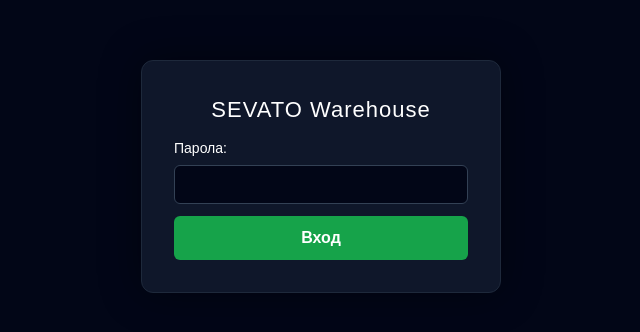
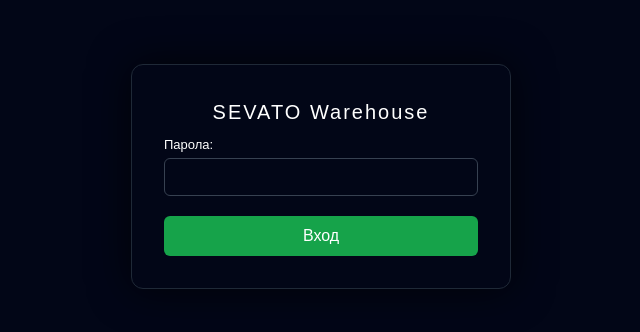
Before and after one commit to ufoxemnogogotin-cmyk/sevato-warehouse, a Next.js app: page /login in a window 1280 px wide. Shown: the part 224-556 px from the top of the page, without its empty margins (319-959 px from the left). Built offline with nearby package versions, Linux system fonts and the light colour scheme.

Commit message:
Simplify auth: client-side password guard

```diff
--- a/src/app/AuthGuard.tsx
+++ b/src/app/AuthGuard.tsx
@@ -1,24 +1,39 @@
 "use client";
 
-import { useEffect } from "react";
+import { useEffect, useState } from "react";
 import { usePathname, useRouter } from "next/navigation";
+
+const STORAGE_KEY = "sevato_warehouse_auth";
+const PASSWORD = process.env.NEXT_PUBLIC_WAREHOUSE_ADMIN_PASSWORD ?? "";
 
 export default function AuthGuard({ children }: { children: React.ReactNode }) {
   const router = useRouter();
   const pathname = usePathname();
+  const [ready, setReady] = useState(false);
 
   useEffect(() => {
-    const isLogin = pathname === "/login";
+    // login страницата е публична
+    if (pathname === "/login") {
+      setReady(true);
+      return;
+    }
 
-    const auth =
+    // четем от localStorage
+    const token =
       typeof window !== "undefined"
-        ? localStorage.getItem("warehouse-auth")
+        ? localStorage.getItem(STORAGE_KEY)
         : null;
 
-    if (!auth && !isLogin) {
+    // ако няма токен → пращаме към /login
+    if (!token || token !== PASSWORD) {
       router.replace(`/login?from=${encodeURIComponent(pathname || "/")}`);
+      return;
     }
+
+    setReady(true);
   }, [pathname, router]);
+
+  if (!ready) return null;
 
   return <>{children}</>;
 }
--- a/src/app/layout.tsx
+++ b/src/app/layout.tsx
@@ -1,6 +1,7 @@
 import type { Metadata } from "next";
 import { Geist, Geist_Mono } from "next/font/google";
 import "./globals.css";
+import AuthGuard from "./AuthGuard";
 
 const geistSans = Geist({
   variable: "--font-geist-sans",
@@ -26,8 +27,9 @@ export default function RootLayout({
     <html lang="bg">
       <body
         className={`${geistSans.variable} ${geistMono.variable} antialiased`}
+        style={{ background: "#020617" }}
       >
-        {children}
+        <AuthGuard>{children}</AuthGuard>
       </body>
     </html>
   );
--- a/src/app/login/page.tsx
+++ b/src/app/login/page.tsx
@@ -1,7 +1,10 @@
 "use client";
 
-import { useState } from "react";
+import { useEffect, useState } from "react";
 import { useRouter, useSearchParams } from "next/navigation";
+
+const STORAGE_KEY = "sevato_warehouse_auth";
+const PASSWORD = process.env.NEXT_PUBLIC_WAREHOUSE_ADMIN_PASSWORD ?? "";
 
 export default function LoginPage() {
   const [password, setPassword] = useState("");
@@ -9,19 +12,36 @@ export default function LoginPage() {
   const router = useRouter();
   const search = useSearchParams();
 
-  const correctPassword = process.env
-    .NEXT_PUBLIC_WAREHOUSE_ADMIN_PASSWORD as string;
+  // ако вече сме логнати → директно към /
+  useEffect(() => {
+    if (!PASSWORD) return;
 
-  function handleLogin(e: React.FormEvent) {
+    const token =
+      typeof window !== "undefined"
+        ? localStorage.getItem(STORAGE_KEY)
+        : null;
+
+    if (token === PASSWORD) {
+      const from = search.get("from") || "/";
+      router.replace(from);
+    }
+  }, [router, search]);
+
+  function handleSubmit(e: React.FormEvent) {
     e.preventDefault();
     setError("");
 
-    if (password === correctPassword) {
-      localStorage.setItem("warehouse-auth", "ok");
+    if (!PASSWORD) {
+      setError("Server password not configured.");
+      return;
+    }
+
+    if (password === PASSWORD) {
+      localStorage.setItem(STORAGE_KEY, PASSWORD);
       const from = search.get("from") || "/";
       router.replace(from);
     } else {
-      setError("Невалидна парола.");
+      setError("Грешна парола.");
     }
   }
 
@@ -38,40 +58,40 @@ export default function LoginPage() {
     >
       <div
         style={{
+          background: "#020617",
+          borderRadius: 12,
+          padding: 32,
           width: "100%",
-          maxWidth: 360,
-          padding: 32,
-          borderRadius: 12,
-          background: "#0f172a",
-          border: "1px solid #1e293b",
-          boxShadow: "0 0 40px rgba(0,0,0,0.4)",
+          maxWidth: 380,
+          boxShadow: "0 0 40px rgba(0,0,0,0.7)",
+          border: "1px solid #1f2937",
         }}
       >
         <h1
           style={{
+            fontSize: 20,
+            marginBottom: 8,
             textAlign: "center",
-            marginBottom: 12,
-            fontSize: 22,
-            letterSpacing: 1,
+            letterSpacing: 2,
           }}
         >
           SEVATO Warehouse
         </h1>
 
-        <form onSubmit={handleLogin} style={{ display: "grid", gap: 12 }}>
-          <label style={{ fontSize: 14 }}>
+        <form onSubmit={handleSubmit} style={{ display: "grid", gap: 12 }}>
+          <label style={{ fontSize: 13 }}>
             Парола:
             <input
               type="password"
               value={password}
               onChange={(e) => setPassword(e.target.value)}
               style={{
-                marginTop: 6,
+                marginTop: 4,
                 width: "100%",
-                padding: "8px 12px",
+                padding: "8px 10px",
                 borderRadius: 6,
+                border: "1px solid #374151",
                 background: "#020617",
-                border: "1px solid #334155",
                 color: "white",
               }}
             />
@@ -80,12 +100,13 @@ export default function LoginPage() {
           <button
             type="submit"
             style={{
-              padding: "10px 14px",
+              marginTop: 8,
+              padding: "8px 12px",
               borderRadius: 6,
               border: "none",
               background: "#16a34a",
               color: "white",
-              fontWeight: 600,
+              fontWeight: 500,
               cursor: "pointer",
             }}
           >
@@ -93,7 +114,7 @@ export default function LoginPage() {
           </button>
 
           {error && (
-            <p style={{ color: "#f87171", fontSize: 13, marginTop: 4 }}>
+            <p style={{ color: "#f97316", fontSize: 13, marginTop: 4 }}>
               {error}
             </p>
           )}
```
